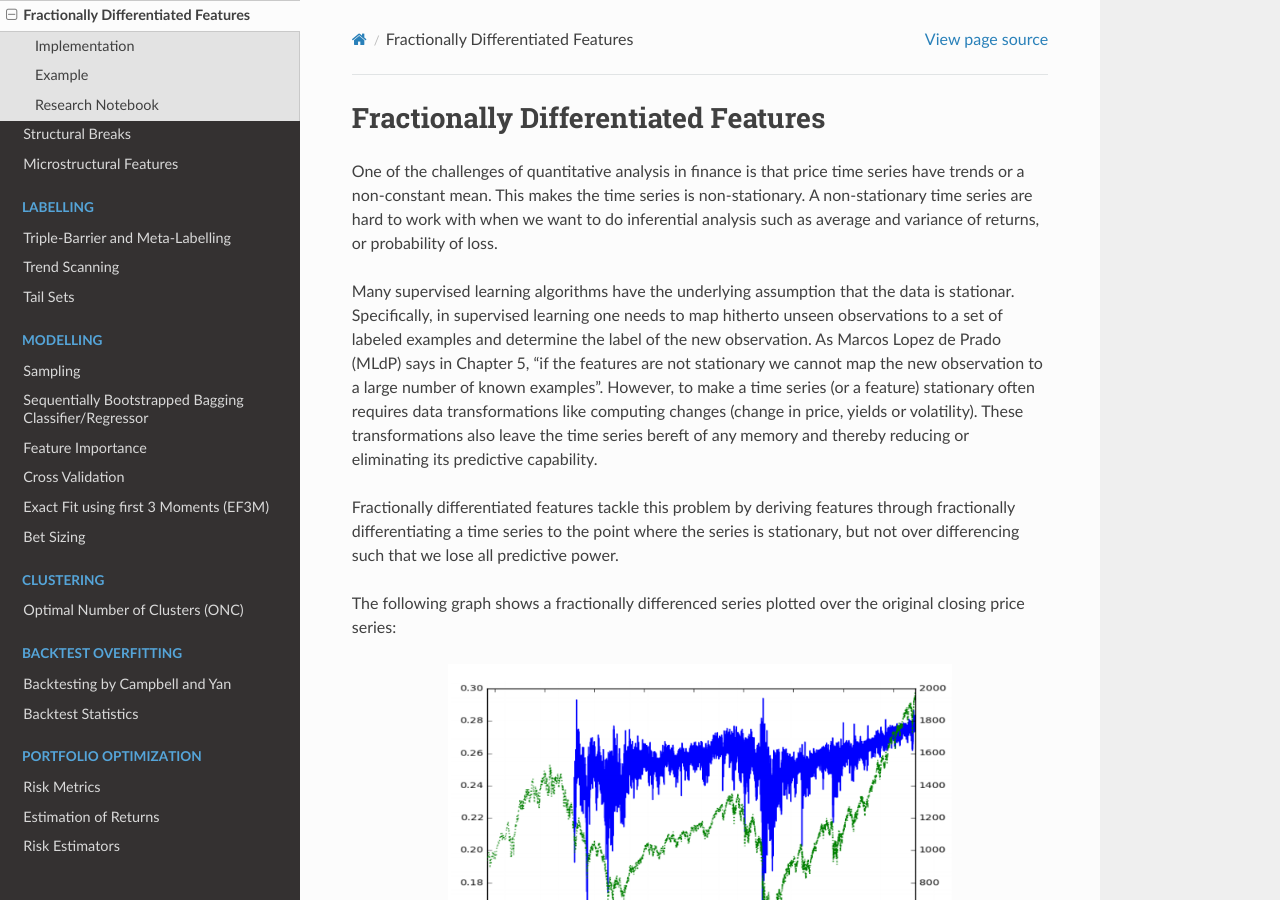
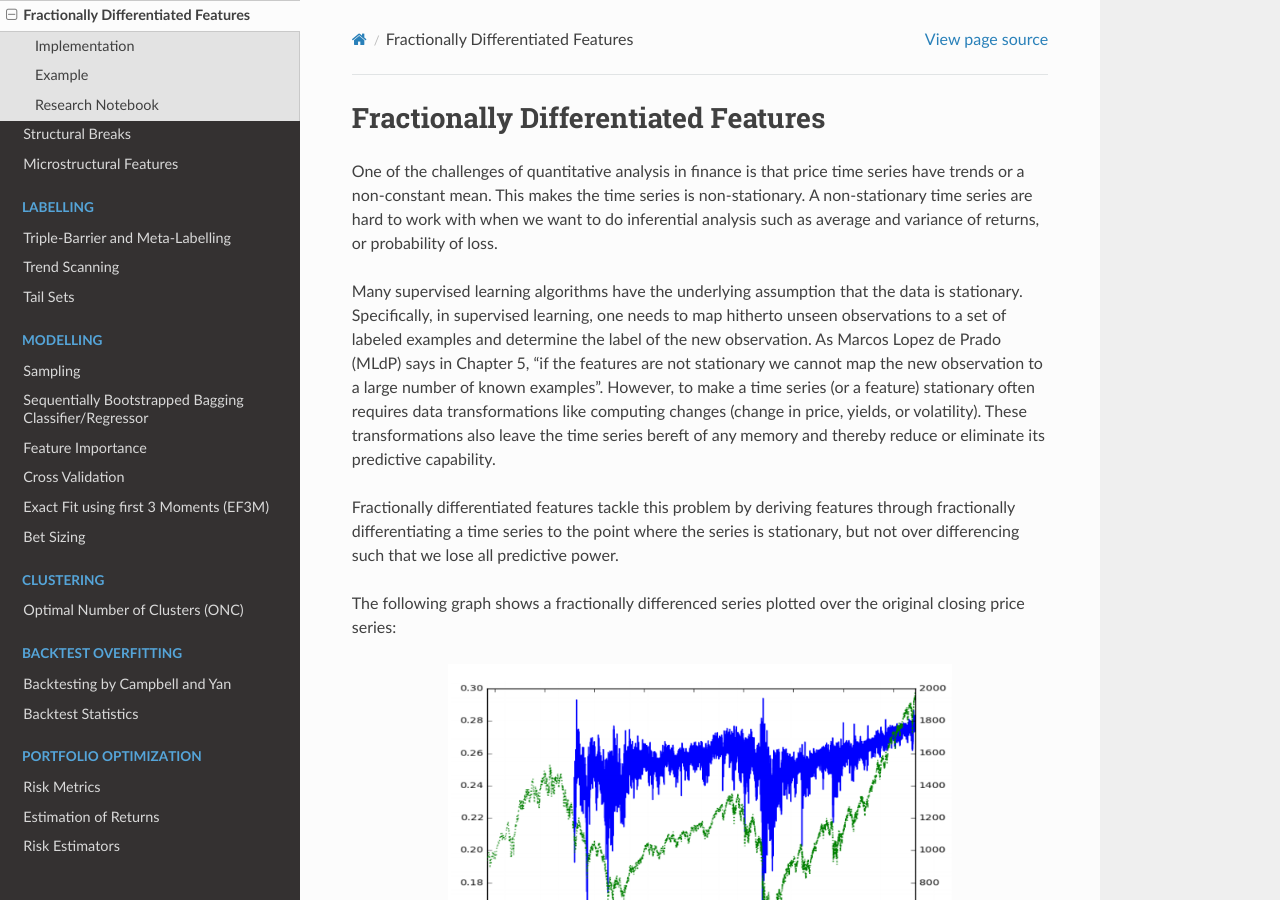
Before and after one commit to hudson-and-thames/mlfinlab, a Sphinx documentation site: the page built from docs/source/implementations/frac_diff.rst, in a window 1280 px wide and 900 px high. Built offline with Sphinx 7.4.7 and the Read the Docs theme 2.0.0, drawn with Linux system fonts in a browser that asks for light colours.

Commit message:
Small changes

```diff
--- a/docs/source/implementations/frac_diff.rst
+++ b/docs/source/implementations/frac_diff.rst
@@ -8,12 +8,12 @@ One of the challenges of quantitative analysis in finance is that price time ser
 This makes the time series is non-stationary. A non-stationary time series are hard to work with when we want to do inferential
 analysis such as average and variance of returns, or probability of loss.
 
-Many supervised learning algorithms have the underlying assumption that the data is stationar. Specifically, in supervised
-learning one needs to map hitherto unseen observations to a set of labeled examples and determine the label of the new observation.
+Many supervised learning algorithms have the underlying assumption that the data is stationary. Specifically, in supervised
+learning, one needs to map hitherto unseen observations to a set of labeled examples and determine the label of the new observation.
 As Marcos Lopez de Prado (MLdP) says in Chapter 5, “if the features are not stationary we cannot map the new observation
 to a large number of known examples”. However, to make a time series (or a feature) stationary often requires data
-transformations like computing changes (change in price, yields or volatility). These transformations also leave the time
-series bereft of any memory and thereby reducing or eliminating its predictive capability.
+transformations like computing changes (change in price, yields, or volatility). These transformations also leave the time
+series bereft of any memory and thereby reduce or eliminate its predictive capability.
 
 Fractionally differentiated features tackle this problem by deriving features through fractionally differentiating a time
 series to the point where the series is stationary, but not over differencing such that we lose all predictive power.
--- a/docs/source/implementations/onc.rst
+++ b/docs/source/implementations/onc.rst
@@ -92,7 +92,7 @@ Implementation
 Example
 #######
 
-An example showing how the NCO algorithm is used can be seen below:
+An example showing how the ONC algorithm is used can be seen below:
 
 .. code-block::
 
```
